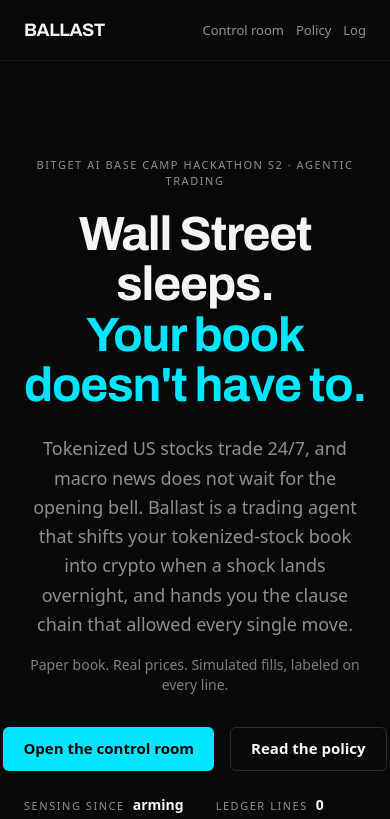
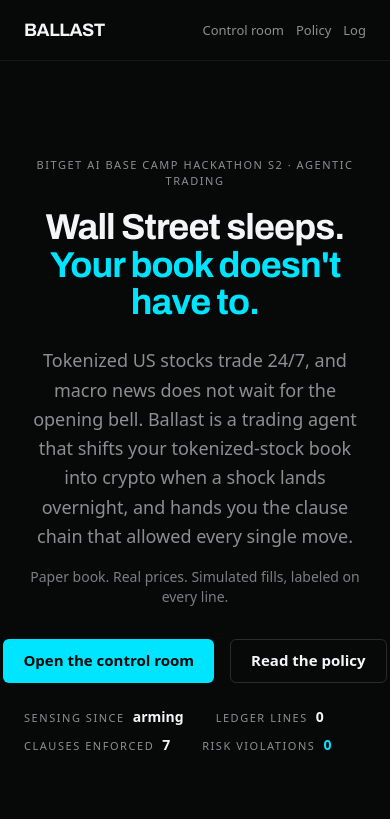
Before and after one commit to A-Raphie/ballast, a Next.js app: page / in a window 390 px wide. Shown: the top 819 px of the page. Built offline with nearby package versions, Linux system fonts and the light colour scheme; a web font is replaced by a local one.

Commit message:
h1 fluid clamp (inline style; the tailwind arbitrary never applied - silent no-op caught by grep)

```diff
--- a/app/page.tsx
+++ b/app/page.tsx
@@ -27,7 +27,7 @@ export default async function Landing() {
       {/* centered fold: eyebrow, h1, one paragraph, CTAs */}
       <section className="mx-auto max-w-3xl px-6 pb-16 pt-24 text-center">
         <div className="micro mb-5">Bitget AI Base Camp Hackathon S2 · Agentic Trading</div>
-        <h1 className="font-[family-name:var(--font-display)] text-5xl font-bold leading-[1.05] tracking-tight md:text-6xl">
+        <h1 style={{ fontSize: "clamp(2.25rem, 8vw, 3.75rem)" }} className="font-[family-name:var(--font-display)] font-bold leading-[1.05] tracking-tight">
           Wall Street sleeps.
           <br />
           <span className="text-[var(--decision)]">Your book doesn&apos;t have to.</span>
```
